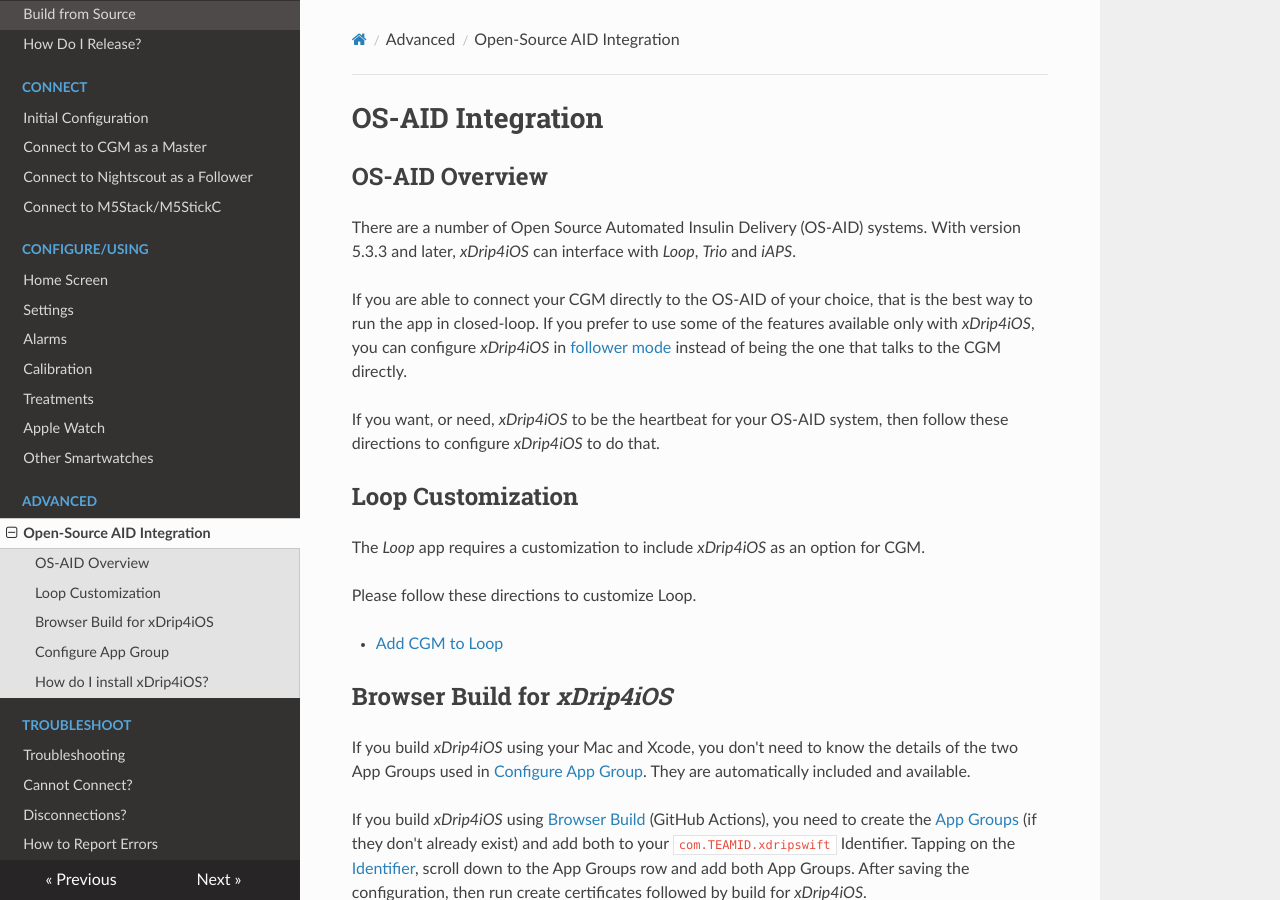
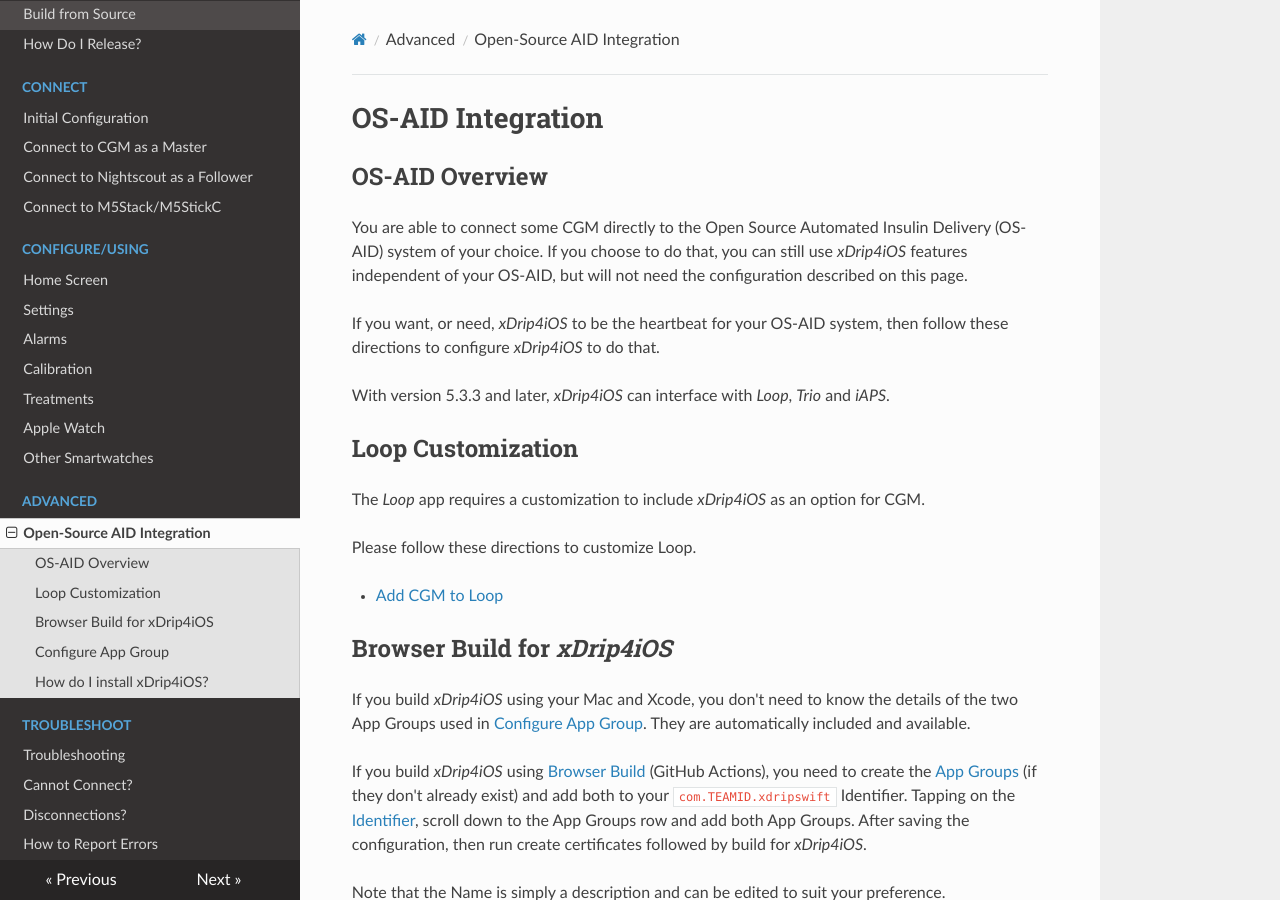
Before and after one commit to paulplant/xdrip4ios_docs, an MkDocs documentation site: the page built from docs/advanced/os-aid.md, in a window 1280 px wide and 900 px high. Built offline with MkDocs 1.6.1, drawn with Linux system fonts in a browser that asks for light colours; nearby versions of some CDN libraries.

Commit message:
modify wording wrt to OS AID

```diff
--- a/docs/advanced/os-aid.md
+++ b/docs/advanced/os-aid.md
@@ -2,11 +2,11 @@
 
 ## OS-AID Overview
 
-There are a number of Open Source Automated Insulin Delivery (OS-AID) systems. With version 5.3.3 and later, *xDrip4iOS* can interface with *Loop*, *Trio* and *iAPS*.
-
-If you are able to connect your CGM directly to the OS-AID of your choice, that is the best way to run the app in closed-loop. If you prefer to use some of the features available only with *xDrip4iOS*, you can configure *xDrip4iOS* in [follower mode](../connect/index.md#master-or-follower) instead of being the one that talks to the CGM directly.
+You are able to connect some CGM directly to the Open Source Automated Insulin Delivery (OS-AID) system of your choice. If you choose to do that, you can still use *xDrip4iOS* features independent of your OS-AID, but will not need the configuration described on this page.
 
 If you want, or need, *xDrip4iOS* to be the heartbeat for your OS-AID system, then follow these directions to configure *xDrip4iOS* to do that.
+
+With version 5.3.3 and later, *xDrip4iOS* can interface with *Loop*, *Trio* and *iAPS*.
 
 ## Loop Customization
 
```
